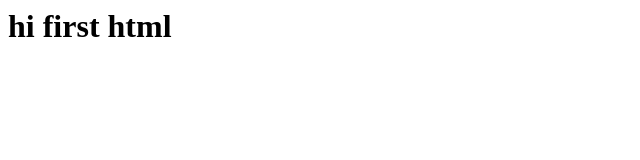
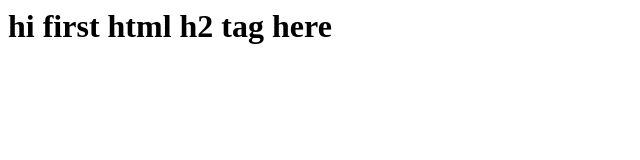
Before and after one commit to sethinitin/Day10, a plain HTML site: page index.html in a window 1280 px wide. Shown: the whole page, without its empty margins (0-640 px from the left). Drawn offline with Linux system fonts and the light colour scheme.

Commit message:
h2 tag added

```diff
--- a/index.html
+++ b/index.html
@@ -1 +1,2 @@
-<h1> hi first html </h>
+<h1> hi first html </h
+	<h2>h2 tag here </h2>
```
